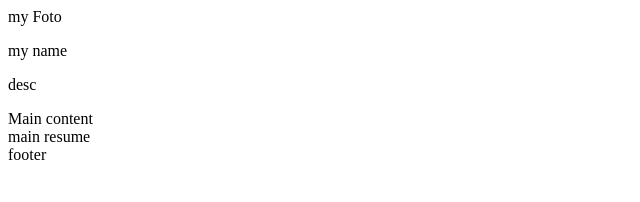
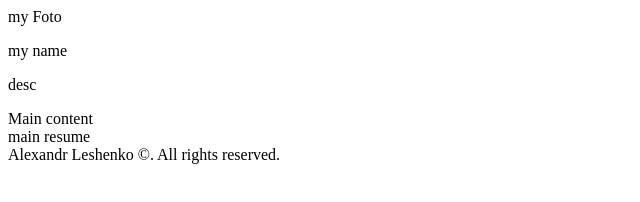
Before and after one commit to AlexandrLeshenko1991/rsschool-cv, a plain HTML site: page index.html in a window 1280 px wide. Shown: the whole page, without its empty margins (0-640 px from the left). Drawn offline with Linux system fonts and the light colour scheme.

Commit message:
feat: add footer text

```diff
--- a/index.html
+++ b/index.html
@@ -7,7 +7,7 @@
     <meta http-equiv="X-UA-Compatible" content="ie=edge">
     <title>Resume RS School</title>
 </head>
-<body>
+<body class="container-max">
     <header class="container header">
         <div class="block-foto">
             my Foto
@@ -24,7 +24,9 @@
         </section>
     </main>
     <footer>
-        footer
+        <div class="text-center">
+            Alexandr Leshenko ©. All rights reserved.
+        </div>
     </footer>
 </body>
 </html>
```
